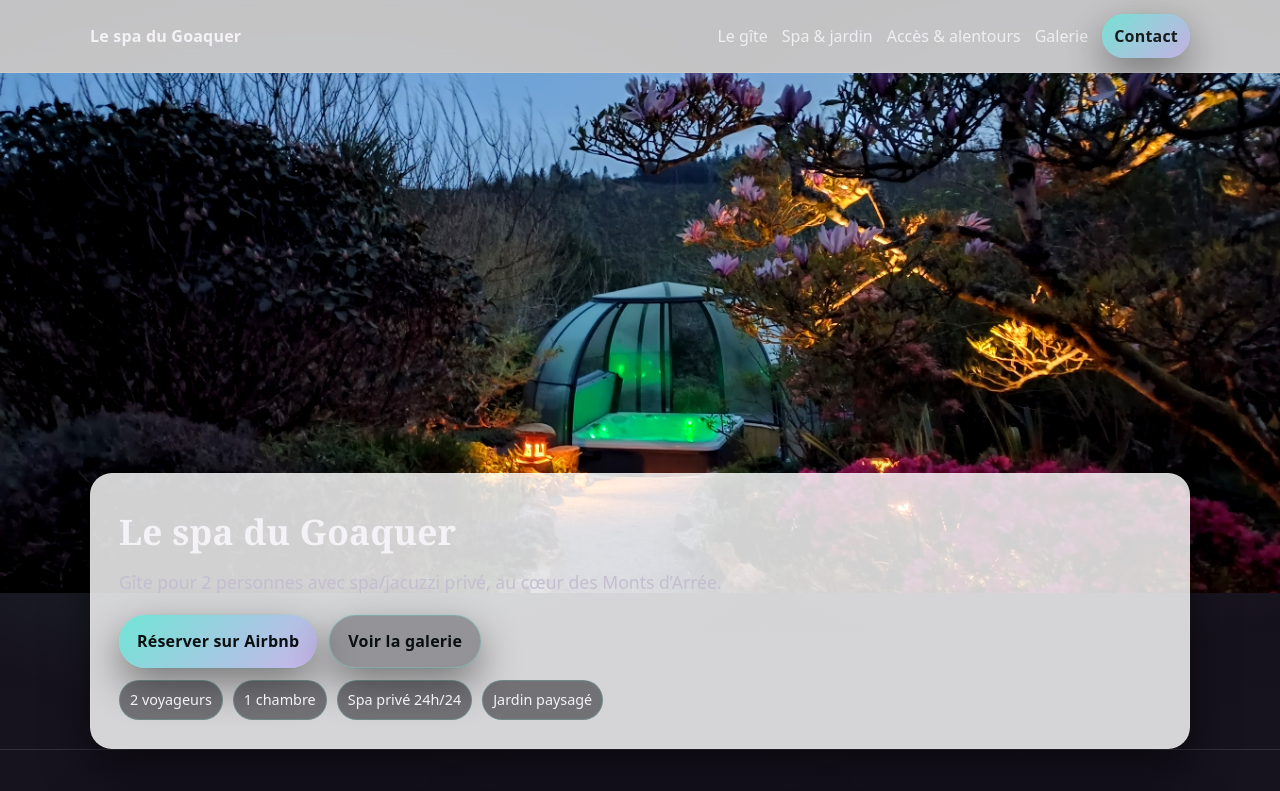
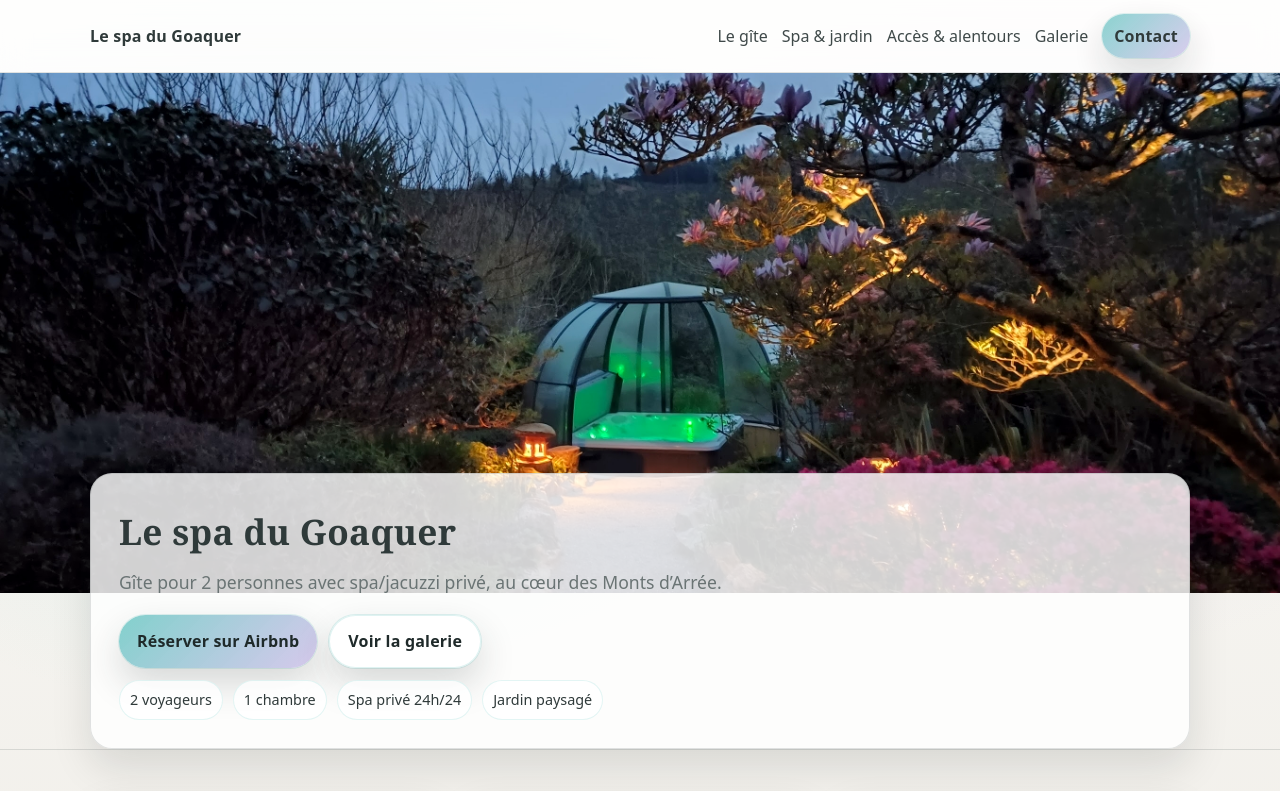
Before and after one commit to jsgalaxy29-hash/spadugoaquer, a plain HTML site: page index.html in a window 1280 px wide. Shown: the top 791 px of the page. Drawn offline with Linux system fonts and the light colour scheme.

Commit message:
Adoucir la palette du site

```diff
--- a/assets/styles.css
+++ b/assets/styles.css
@@ -1,17 +1,17 @@
 /* Thème SPA + poétique – inspiré de la photo (eau, brume, lumière) */
 :root{
-  --bg:#120f14;          /* nuit prune */
-  --panel:#1a1720;       /* velours sombre */
-  --panel2:#201c28;
-  --text:#f4f2f6;
-  --muted:#c4bed0;
-  --line:rgba(255,255,255,.12);
+  --bg:#f6f5f2;          /* ivoire doux */
+  --panel:#ffffff;       /* papier */
+  --panel2:#f3f1ee;
+  --text:#2f3a3a;
+  --muted:#6a7474;
+  --line:rgba(46,60,60,.14);
 
-  --accent:#6fe6d6;      /* eau / spa (plus présent) */
-  --accent2:#c6a7f2;     /* fleurs / rêve */
-  --accent3:#e2b56a;     /* lumière chaude */
+  --accent:#7fcfcb;      /* eau claire */
+  --accent2:#c9b7e6;     /* lavande */
+  --accent3:#e9c892;     /* lumière chaude */
 
-  --shadow: 0 18px 46px rgba(0,0,0,.52);
+  --shadow: 0 18px 40px rgba(20,28,28,.12);
   --radius: 22px;
 }
 *{box-sizing:border-box}
@@ -82,12 +82,12 @@ img{max-width:100%; height:auto; display:block}
 .btn:hover{transform: translateY(-1px)}
 .btn:active{transform: translateY(0)}
 .btn--ghost{
-  background: rgba(255,255,255,.65);
+  background: rgba(255,255,255,.9);
   color: var(--text);
-  border:1px solid rgba(47,58,54,.18);
+  border:1px solid rgba(47,58,54,.16);
   box-shadow:none;
 }
-.btn--ghost:hover{background: rgba(14,27,20,.55)}
+.btn--ghost:hover{background: rgba(240,246,245,.9)}
 .btn--small{padding:9px 12px; font-weight:700}
 
 .section{padding:44px 0}
@@ -120,8 +120,8 @@ img{max-width:100%; height:auto; display:block}
 .badge{
   padding:7px 10px;
   border-radius:999px;
-  border:1px solid rgba(105,192,141,.26);
-  background: rgba(17,19,26,.55);
+  border:1px solid rgba(105,192,141,.22);
+  background: rgba(255,255,255,.7);
   color: var(--text);
   font-size:.9rem;
 }
@@ -181,8 +181,8 @@ img{max-width:100%; height:auto; display:block}
   justify-content:space-between;
   gap:18px;
   padding:18px;
-  border:1px solid rgba(105,192,141,.26);
-  background: rgba(14,27,20,.55);
+  border:1px solid rgba(105,192,141,.22);
+  background: rgba(255,255,255,.78);
   border-radius: var(--radius);
 }
 .callout-actions{display:flex; gap:10px; flex-wrap:wrap}
@@ -207,7 +207,7 @@ input, textarea{
   padding:12px 12px;
   border-radius:12px;
   border:1px solid var(--line);
-  background: rgba(11,12,16,.55);
+  background: rgba(255,255,255,.92);
   color: var(--text);
 }
 button[disabled]{opacity:.6; cursor:not-allowed}
@@ -220,7 +220,7 @@ button[disabled]{opacity:.6; cursor:not-allowed}
 }
 @media (max-width: 1100px){ .thumbs{grid-template-columns: repeat(4, 1fr)} }
 @media (max-width: 700px){ .thumbs{grid-template-columns: repeat(2, 1fr)} }
-.thumb{border-radius:12px; overflow:hidden; border:1px solid var(--line); background: rgba(17,19,26,.6)}
+.thumb{border-radius:12px; overflow:hidden; border:1px solid var(--line); background: rgba(255,255,255,.7)}
 .thumb img{aspect-ratio: 1/1; object-fit:cover; transition: transform .2s ease}
 .thumb:hover img{transform: scale(1.03)}
 
@@ -230,10 +230,10 @@ button[disabled]{opacity:.6; cursor:not-allowed}
   padding:0;
   border-radius: 16px;
   width:min(1000px, 96vw);
-  background: rgba(17,19,26,.95);
+  background: rgba(255,255,255,.98);
   box-shadow: var(--shadow);
 }
-.lightbox::backdrop{background: rgba(0,0,0,.7)}
+.lightbox::backdrop{background: rgba(46,60,60,.45)}
 .lightbox img{width:100%; height:auto; max-height: 86vh; object-fit:contain}
 .lightbox-close{
   position:absolute;
@@ -243,7 +243,7 @@ button[disabled]{opacity:.6; cursor:not-allowed}
   height:44px;
   border-radius:999px;
   border:1px solid rgba(255,255,255,.18);
-  background: rgba(0,0,0,.35);
+  background: rgba(255,255,255,.85);
   color: var(--text);
   font-size:26px;
   cursor:pointer;
@@ -254,7 +254,7 @@ button[disabled]{opacity:.6; cursor:not-allowed}
   border-top:1px solid var(--line);
   padding:22px 0;
   margin-top:40px;
-  background: rgba(11,12,16,.65);
+  background: rgba(255,255,255,.78);
 }
 .footer-inner{
   display:flex;
@@ -273,7 +273,7 @@ button[disabled]{opacity:.6; cursor:not-allowed}
   padding:12px 14px;
   border-radius:14px;
   border:1px solid rgba(139,233,253,.20);
-  background: rgba(17,19,26,.55);
+  background: rgba(255,255,255,.78);
 }
 
 
@@ -320,9 +320,9 @@ body::before{
 
 body{
   background:
-    radial-gradient(900px 600px at 70% 80%, rgba(207,163,90,.18), transparent 60%),
-    radial-gradient(800px 500px at 20% 20%, rgba(114,199,176,.18), transparent 60%),
-    linear-gradient(180deg, #151114, #1a1620);
+    radial-gradient(900px 600px at 70% 80%, rgba(233,200,146,.26), transparent 60%),
+    radial-gradient(800px 500px at 20% 20%, rgba(127,207,203,.26), transparent 60%),
+    linear-gradient(180deg, #f8f7f4, #f1efea);
 }
 
 .hero-media img{
@@ -334,10 +334,10 @@ body{
 /* Overrides SPA + poétique */
 body{
   background:
-    radial-gradient(900px 600px at 65% 85%, rgba(226,181,106,.18), transparent 60%),
-    radial-gradient(980px 640px at 25% 20%, rgba(111,230,214,.20), transparent 60%),
-    radial-gradient(780px 560px at 82% 18%, rgba(198,167,242,.16), transparent 62%),
-    linear-gradient(180deg, #120f14, #171321 55%, #120f14);
+    radial-gradient(900px 600px at 65% 85%, rgba(233,200,146,.24), transparent 60%),
+    radial-gradient(980px 640px at 25% 20%, rgba(127,207,203,.22), transparent 60%),
+    radial-gradient(780px 560px at 82% 18%, rgba(201,183,230,.22), transparent 62%),
+    linear-gradient(180deg, #fbfaf7, #f1efea 55%, #f6f4ef);
 }
 
 body::before{
@@ -346,9 +346,9 @@ body::before{
   inset:0;
   pointer-events:none;
   background:
-    radial-gradient(700px 280px at 35% 35%, rgba(255,255,255,.06), transparent 60%),
-    radial-gradient(650px 260px at 70% 55%, rgba(111,230,214,.08), transparent 62%),
-    radial-gradient(650px 260px at 78% 30%, rgba(198,167,242,.07), transparent 62%);
+    radial-gradient(700px 280px at 35% 35%, rgba(255,255,255,.7), transparent 60%),
+    radial-gradient(650px 260px at 70% 55%, rgba(127,207,203,.12), transparent 62%),
+    radial-gradient(650px 260px at 78% 30%, rgba(201,183,230,.12), transparent 62%);
   opacity:.55;
   mix-blend-mode: screen;
 }
@@ -364,33 +364,33 @@ h1,h2,h3{
 
 /* Boutons: plus “eau” + légère lueur */
 .btn{
-  background: linear-gradient(135deg, rgba(111,230,214,.98), rgba(198,167,242,.72));
-  color:#0a0f10;
-  box-shadow: 0 16px 40px rgba(0,0,0,.45), 0 0 0 1px rgba(111,230,214,.18);
+  background: linear-gradient(135deg, rgba(127,207,203,.98), rgba(201,183,230,.75));
+  color:#1f2a2a;
+  box-shadow: 0 16px 36px rgba(40,52,52,.18), 0 0 0 1px rgba(127,207,203,.25);
 }
 .btn:hover{
-  filter: brightness(1.06);
-  box-shadow: 0 18px 46px rgba(0,0,0,.55), 0 0 26px rgba(111,230,214,.18);
+  filter: brightness(1.03);
+  box-shadow: 0 18px 40px rgba(40,52,52,.22), 0 0 26px rgba(127,207,203,.22);
 }
 .btn--ghost{
-  background: rgba(26,23,32,.35);
-  border:1px solid rgba(111,230,214,.25);
+  background: rgba(255,255,255,.85);
+  border:1px solid rgba(127,207,203,.25);
 }
 .btn--ghost:hover{
-  background: rgba(26,23,32,.55);
+  background: rgba(244,248,247,.95);
 }
 
 /* Cartes: plus “cocon” */
 .card{
-  background: linear-gradient(180deg, rgba(26,23,32,.82), rgba(32,28,40,.70));
-  border:1px solid rgba(255,255,255,.10);
+  background: linear-gradient(180deg, rgba(255,255,255,.98), rgba(245,243,238,.96));
+  border:1px solid rgba(46,60,60,.12);
 }
 .badge{
-  border:1px solid rgba(111,230,214,.20);
-  background: rgba(26,23,32,.52);
+  border:1px solid rgba(127,207,203,.22);
+  background: rgba(255,255,255,.8);
 }
 
 /* Images: mettre l’eau en valeur */
 .hero-media img, .card img{
-  filter: saturate(1.18) contrast(1.12);
+  filter: saturate(1.08) contrast(1.03);
 }
```
